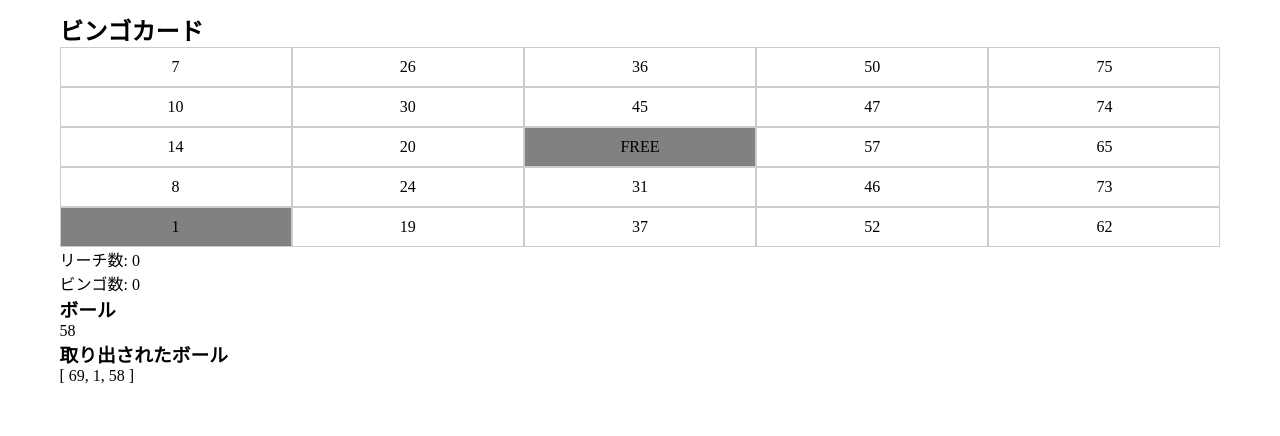
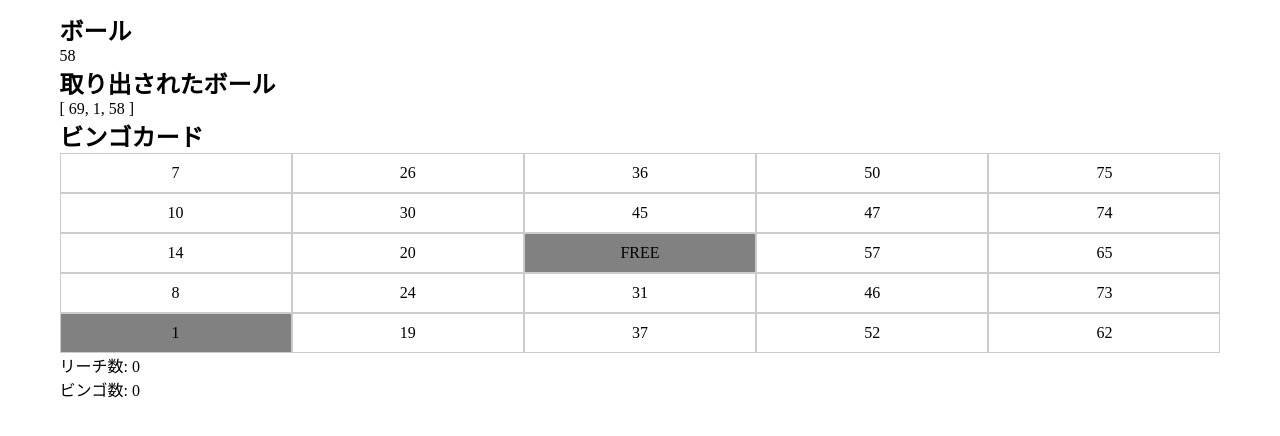
Before and after one commit to kizunas/bingo, a Nuxt app: page / in a window 1280 px wide. Shown: the top 436 px of the page. Built offline with nearby package versions, Linux system fonts and the light colour scheme.

Commit message:
位置を調整

```diff
--- a/pages/index.vue
+++ b/pages/index.vue
@@ -1,9 +1,13 @@
 <template>
   <div>
-    <!-- <h2>Ball Numbers</h2>
-    <div class="grid">
-      <div v-for="number in ballNumbers" :key="number" class="cell">{{ number }}</div>
-    </div> -->
+    <div class="ball-text">
+      <h2>ボール</h2>
+      <span>{{ displayBall }}</span>
+    </div>
+    <div>
+      <h2>取り出されたボール</h2>
+      <span>{{ displayBalls }}</span>
+    </div>
 
     <h2>ビンゴカード</h2>
     <div class="grid">
@@ -19,14 +23,6 @@
     </div>
     <div>
       {{ 'ビンゴ数: ' + bingo }}
-    </div>
-    <div>
-      <h3>ボール</h3>
-      <span>{{ displayBall }}</span>
-    </div>
-    <div>
-      <h3>取り出されたボール</h3>
-      <span>{{ displayBalls }}</span>
     </div>
   </div>
 </template>
```
